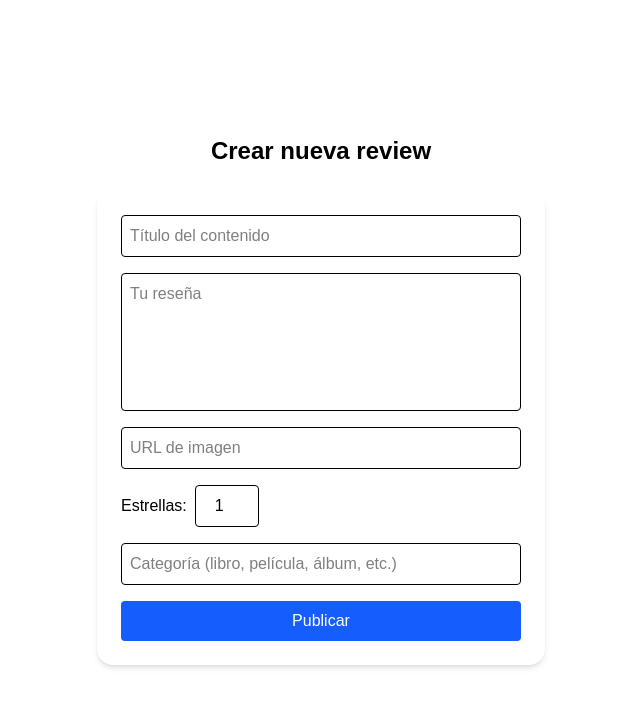
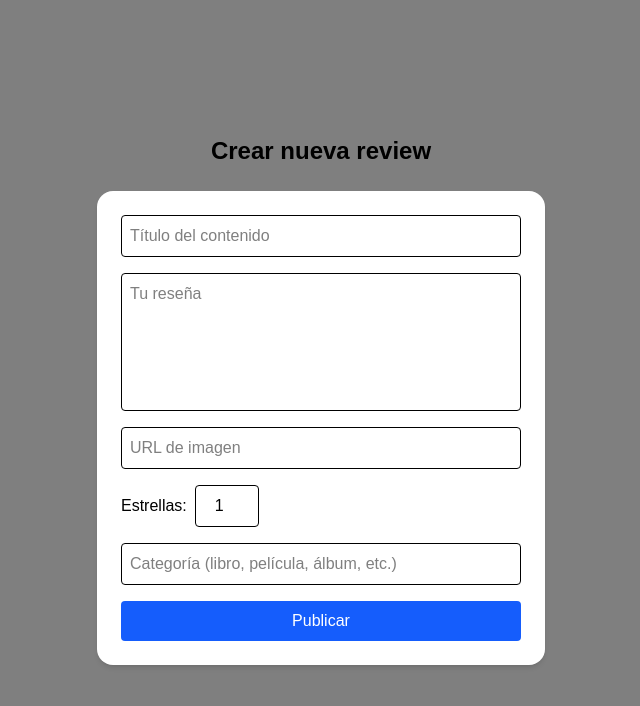
Before and after one commit to IanGhioni/Review-Proyecto, a Next.js app: page /new-review in a window 1280 px wide. Shown: the top 706 px of the page, without its empty margins (319-959 px from the left). Built offline with nearby package versions, Linux system fonts and the light colour scheme.

Commit message:
añadido blur a pagina de reviews

```diff
--- /dev/null
+++ b/src/app/new-review/background-blur.css
@@ -0,0 +1,4 @@
+.background-blur {
+    background-color: rgba(0, 0, 0, 0.5);
+    backdrop-filter: blur(3px);
+}
--- a/src/app/new-review/page.js
+++ b/src/app/new-review/page.js
@@ -1,6 +1,7 @@
 'use client';
 
 import { useState } from 'react';
+import "./background-blur.css"
 
 export default function NewReviewPage() {
     const [form, setForm] = useState({
@@ -37,6 +38,7 @@ export default function NewReviewPage() {
     };
 
     return (
+        <div className='background-blur'>
         <div className="flex flex-col items-center justify-center min-h-screen p-6">
         <h1 className="text-2xl font-bold mb-6">Crear nueva review</h1>
 
@@ -108,5 +110,6 @@ export default function NewReviewPage() {
 
         {msg && <p className="mt-4">{msg}</p>}
         </div>
+        </div>
     );
 }
```
